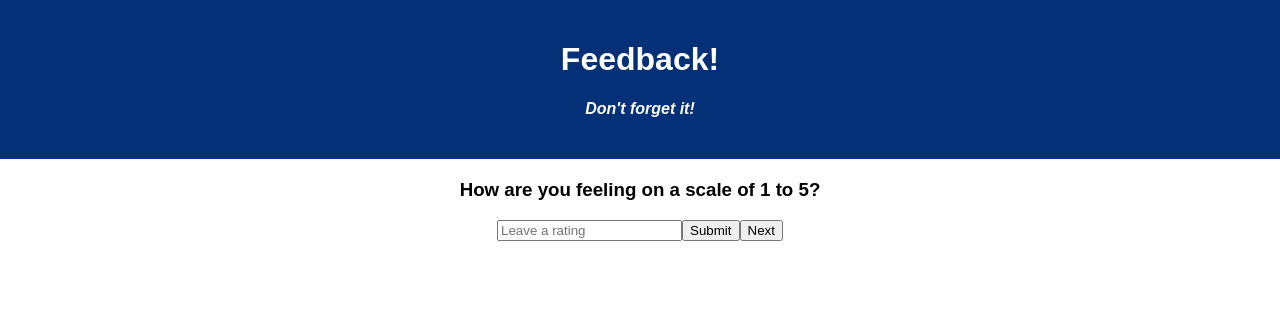
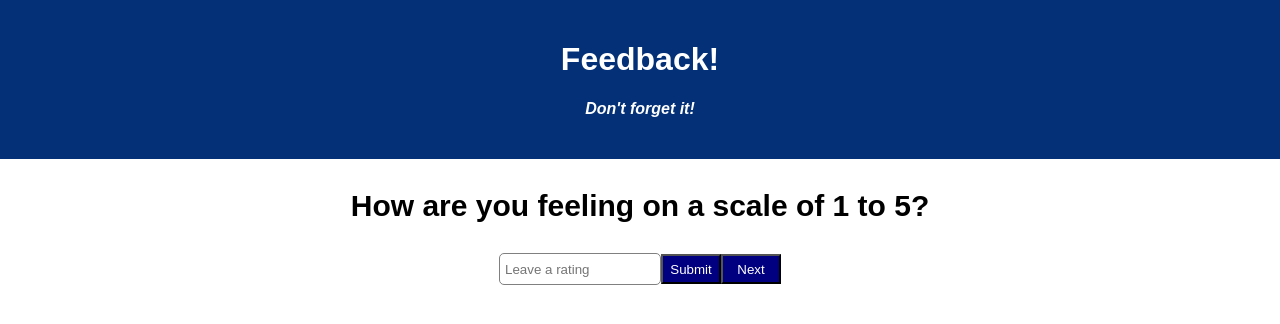
Before and after one commit to swoodson3/weekend-redux-feedback-loop, a React (Create React App) app: page /review in a window 1280 px wide. Shown: the top 324 px of the page. Built offline with nearby package versions, Linux system fonts and the light colour scheme.

Commit message:
fixed validation on feeling component and added style

```diff
--- a/src/components/Form/Feeling.jsx
+++ b/src/components/Form/Feeling.jsx
@@ -1,4 +1,4 @@
-import {useSelector, useDispatch} from 'react-redux';
+import { useSelector, useDispatch } from 'react-redux';
 import { useHistory } from 'react-router-dom';
 
 
@@ -18,18 +18,33 @@ const inputFeelings = (event) => {
     }
 
     const nextPage = () => {
-    if (feelingOne > 0 && feelingOne < 6) {
+        if (feelingOne && !isNaN(feelingOne) && feelingOne >= 1 && feelingOne <= 5) {
             history.push('/understanding');
         } else {
+            alert('Please enter a number between 1 to 5.');
         }
     }
 
     return (
         <>
-        <h3>How are you feeling on a scale of 1 to 5?</h3>
-                <input onChange={inputFeelings} type="number" placeholder='Leave a rating' required/>
-                <input type="submit" />
-                <button onClick={nextPage}>Next</button>
+            <h3 style={{ fontSize: 30 }}>How are you feeling on a scale of 1 to 5?</h3>
+            <input className ="inputButton" style={{width: '150px', height: '20px', borderRadius: '5px', border: '1px solid gray', padding: '5px' }} onChange={inputFeelings} type="number" placeholder='Leave a rating' />
+            <input className="submitButton"
+                style={{
+                    backgroundColor: 'navy',
+                    color: 'white',
+                    frontWeight: 'bold',
+                    width: '60px',
+                    height: '30px'
+                }} type="submit" />
+            <button className="nextPageButton"
+                style={{
+                    backgroundColor: 'navy',
+                    color: 'white',
+                    frontWeight: 'bold',
+                    width: '60px',
+                    height: '30px'
+                }} onClick={nextPage}>Next</button>
         </>
     )
 }
--- a/src/components/Form/ThankYou.jsx
+++ b/src/components/Form/ThankYou.jsx
@@ -9,8 +9,17 @@ function ThankYou() {
   }
     return (
         <>
-        <h3 style={{fontSize: 20}}>Thank you for your feedback!</h3>
-        <button onClick={feedback}>Leave new Feedback!</button>
+        <h3 style={{fontSize: 30}}>Thank you for your feedback!</h3>
+        {/* inline styling for the button */}
+        <button className="button"
+        style={{
+            backgroundColor: 'navy',
+            color: 'white',
+            frontWeight: 'bold',
+            width: '200px',
+            height: '50px'
+        }}
+        onClick={feedback}>Leave new Feedback!</button>
         </>
     )
 }
```
Lines whose indentation alone changed are shown as unchanged.
